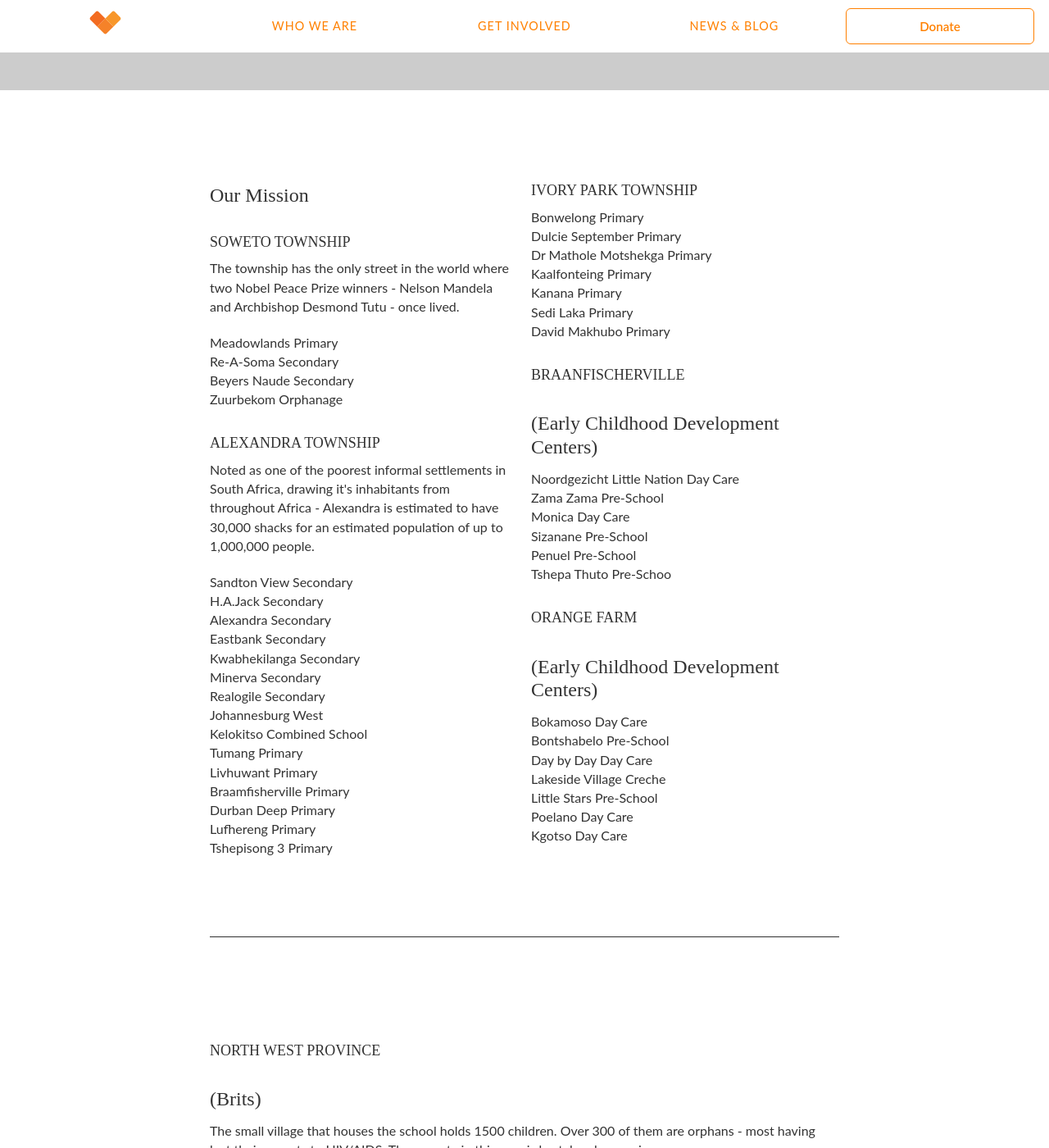
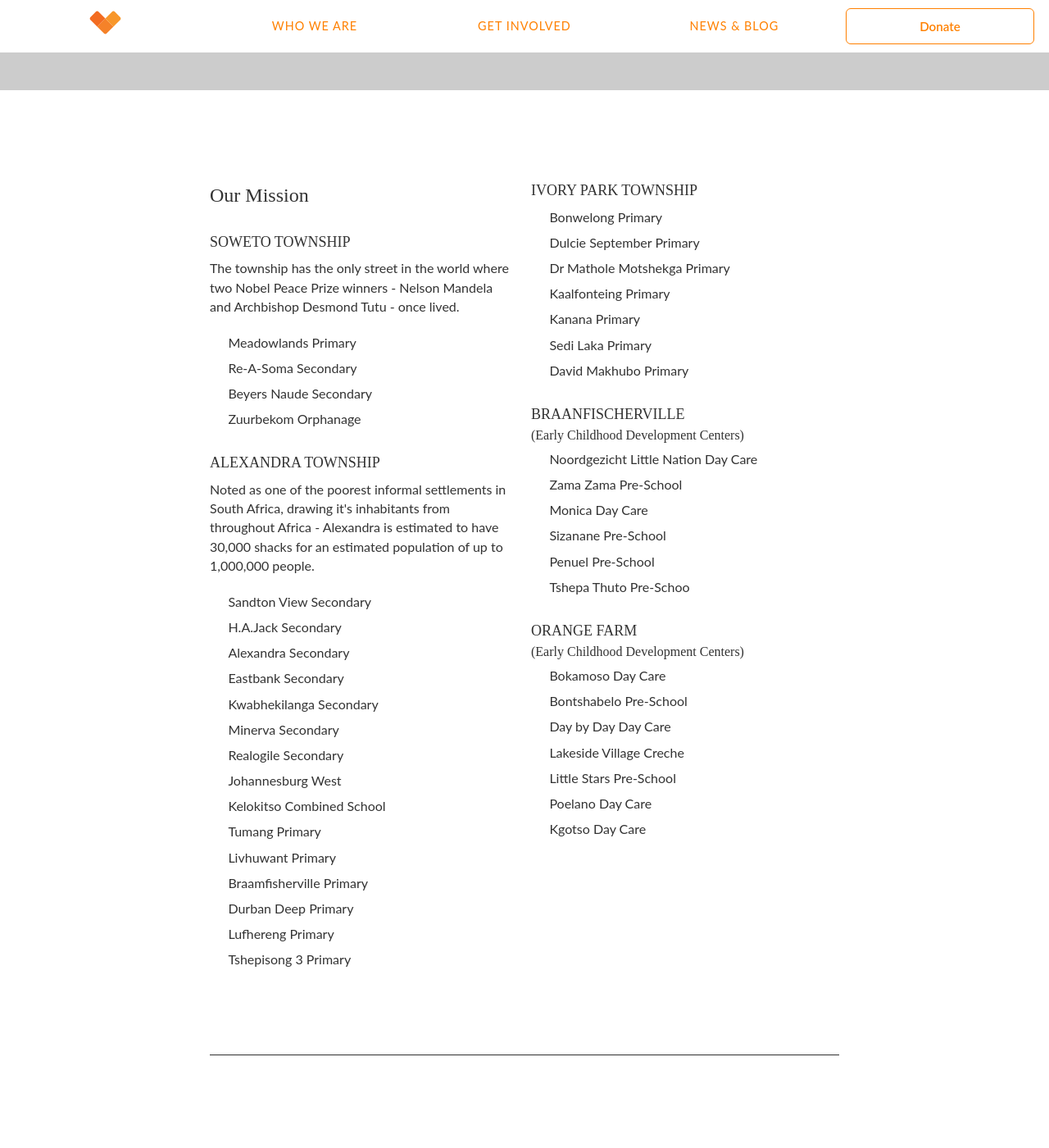
Before and after one commit to EvanAG/the-lunchbox-fund, a Jekyll site: the page built from who-we-are.html, in a window 1280 px wide and 1400 px high, scrolled down 3747 px. Shown: the whole window at 82% size. Built offline with Jekyll 4.4.1, drawn with Linux system fonts in a browser that asks for light colours; Markdown is read by kramdown in place of the engine named in the settings.

Commit message:
feat(css): style newly added pages
Style pages such as who we are, and get involved.

```diff
--- a/css/style.css
+++ b/css/style.css
@@ -641,7 +641,7 @@ p {
   margin-bottom: 1.3em; }
 
 /* line 13, /Users/hasanyavuz91/Desktop/The Lunchbox Fund/the-lunchbox-fund/scss/components/typography */
-h1, h2, h3, h4 {
+h1, h2, h3, h4, h5 {
   margin: 1.414em 0 0.5em;
   font-weight: inherit;
   font-family: 'Museo Slab', serif;
@@ -665,44 +665,54 @@ h4, .four {
   font-size: 1.5em; }
 
 /* line 31, /Users/hasanyavuz91/Desktop/The Lunchbox Fund/the-lunchbox-fund/scss/components/typography */
+h5, .five {
+  font-size: 1em; }
+
+/* line 33, /Users/hasanyavuz91/Desktop/The Lunchbox Fund/the-lunchbox-fund/scss/components/typography */
+.sub-title {
+  margin-top: -0.3em; }
+
+/* line 38, /Users/hasanyavuz91/Desktop/The Lunchbox Fund/the-lunchbox-fund/scss/components/typography */
 .p-large {
   font-family: 'Museo Slab', serif;
   font-size: 1.25em;
   margin-bottom: 0.3rem; }
 
-/* line 37, /Users/hasanyavuz91/Desktop/The Lunchbox Fund/the-lunchbox-fund/scss/components/typography */
+/* line 44, /Users/hasanyavuz91/Desktop/The Lunchbox Fund/the-lunchbox-fund/scss/components/typography */
 .p-address {
   margin-top: 0;
   margin-bottom: 0;
   text-align: center; }
 
-/* line 43, /Users/hasanyavuz91/Desktop/The Lunchbox Fund/the-lunchbox-fund/scss/components/typography */
+/* line 50, /Users/hasanyavuz91/Desktop/The Lunchbox Fund/the-lunchbox-fund/scss/components/typography */
 .caption {
   text-transform: uppercase;
   font-size: 18px;
   margin-top: 2rem; }
 
-/* line 49, /Users/hasanyavuz91/Desktop/The Lunchbox Fund/the-lunchbox-fund/scss/components/typography */
+/* line 56, /Users/hasanyavuz91/Desktop/The Lunchbox Fund/the-lunchbox-fund/scss/components/typography */
 small, .font_small {
   font-size: 0.667em; }
 
-/* line 51, /Users/hasanyavuz91/Desktop/The Lunchbox Fund/the-lunchbox-fund/scss/components/typography */
+/* line 58, /Users/hasanyavuz91/Desktop/The Lunchbox Fund/the-lunchbox-fund/scss/components/typography */
 .center-align {
   text-align: center; }
 
-/* line 55, /Users/hasanyavuz91/Desktop/The Lunchbox Fund/the-lunchbox-fund/scss/components/typography */
+/* line 62, /Users/hasanyavuz91/Desktop/The Lunchbox Fund/the-lunchbox-fund/scss/components/typography */
 li {
-  list-style-type: none; }
+  list-style-type: none;
+  padding-left: 1.4em;
+  margin: 0.5rem 0; }
 
-/* line 59, /Users/hasanyavuz91/Desktop/The Lunchbox Fund/the-lunchbox-fund/scss/components/typography */
+/* line 68, /Users/hasanyavuz91/Desktop/The Lunchbox Fund/the-lunchbox-fund/scss/components/typography */
 a {
   text-decoration: none; }
 
-/* line 63, /Users/hasanyavuz91/Desktop/The Lunchbox Fund/the-lunchbox-fund/scss/components/typography */
+/* line 72, /Users/hasanyavuz91/Desktop/The Lunchbox Fund/the-lunchbox-fund/scss/components/typography */
 .light {
   font-weight: 300; }
 
-/* line 67, /Users/hasanyavuz91/Desktop/The Lunchbox Fund/the-lunchbox-fund/scss/components/typography */
+/* line 76, /Users/hasanyavuz91/Desktop/The Lunchbox Fund/the-lunchbox-fund/scss/components/typography */
 .inline-link {
   text-decoration: none;
   color: #ff8000;
```
Also changed, not shown: scss/components/_typography.scss (+10 -1 lines), css/style-dist.css.
